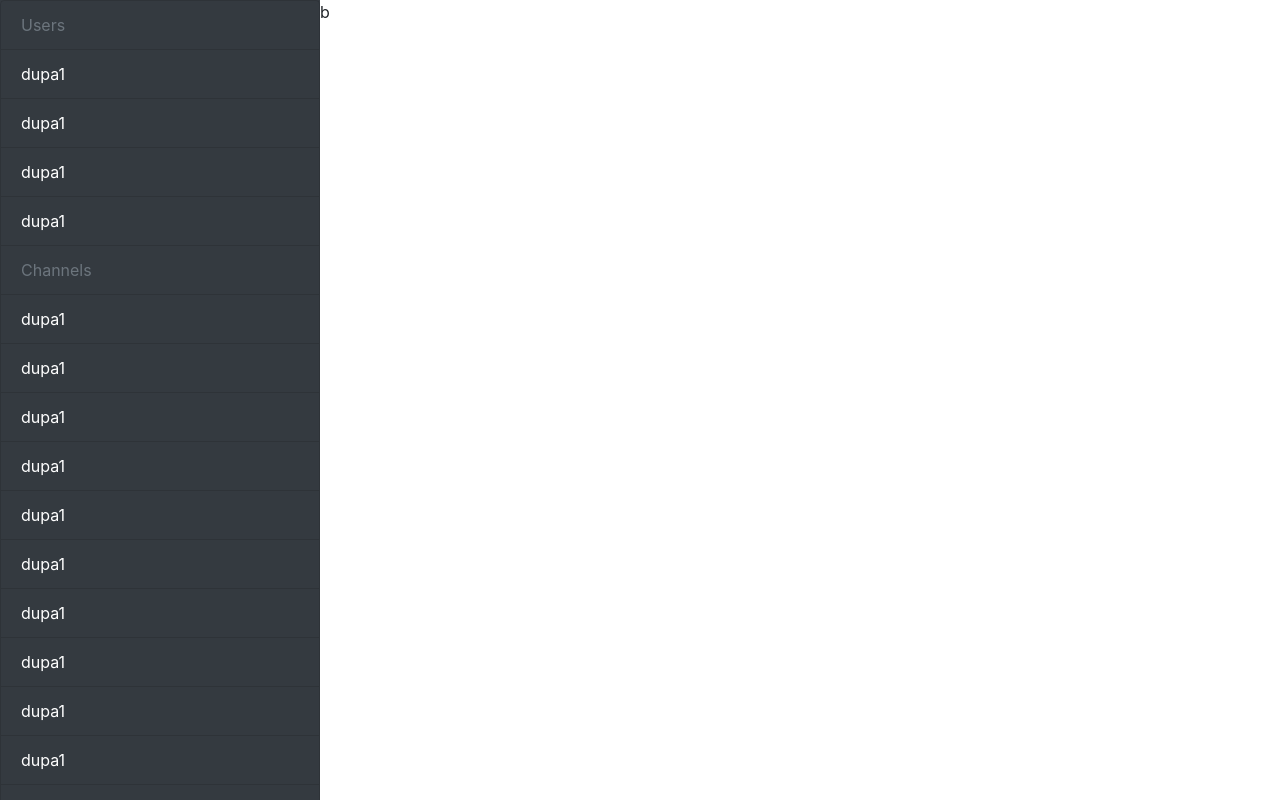
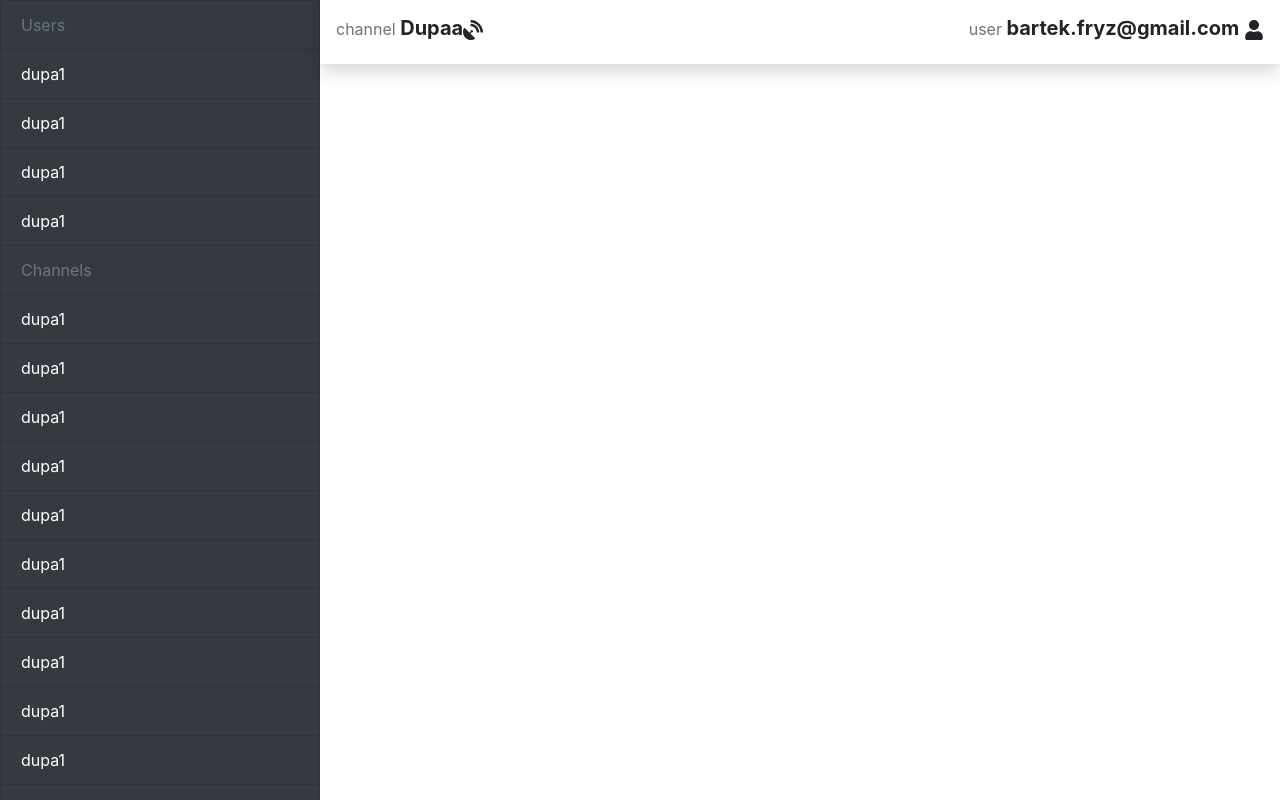
Before and after one commit to Fryzu/EngineeringThesisFrontend, a React (Create React App) app: page / in a window 1280 px wide. Shown: the top 800 px of the page. Built offline with nearby package versions, Linux system fonts and the light colour scheme.

Commit message:
Adds topbar

```diff
--- a/src/App.js
+++ b/src/App.js
@@ -1,6 +1,7 @@
 import React from 'react';
 import { Container, Row, Col } from 'react-bootstrap';
 import Sidebar from './components/sidebar/Sidebar';
+import Topbar from './components/topbar/Topbar';
 
 function App() {
   return (
@@ -10,7 +11,7 @@ function App() {
           <Sidebar />
         </Col>
         <Col md={9} className="col-md-9 p-0">
-          b
+          <Topbar />
         </Col>
       </Row>
     </Container>
--- /dev/null
+++ b/src/components/topbar/Topbar.js
@@ -0,0 +1,23 @@
+import React, { Component } from 'react';
+import { Nav } from 'react-bootstrap';
+import { FaSatelliteDish, FaUser } from 'react-icons/fa';
+import TopbarButton from './TopbarButton';
+
+export default class Topbar extends Component {
+  render() {
+    return (
+      <Nav className="d-flex flex-row justify-content-between shadow p-3">
+        <TopbarButton>
+          <small className="text-muted">channel </small>
+          <b>Dupaa</b>
+          <FaSatelliteDish />
+        </TopbarButton>
+        <TopbarButton>
+          <small className="text-muted">user </small>
+          <b>bartek.fryz@gmail.com </b>
+          <FaUser />
+        </TopbarButton>
+      </Nav>
+    );
+  }
+}
--- /dev/null
+++ b/src/components/topbar/TopbarButton.js
@@ -0,0 +1,9 @@
+import React, { Component } from 'react';
+
+export default class TopbarButton extends Component {
+  render() {
+    const { children } = this.props;
+
+    return <h5 className="">{children}</h5>;
+  }
+}
```
